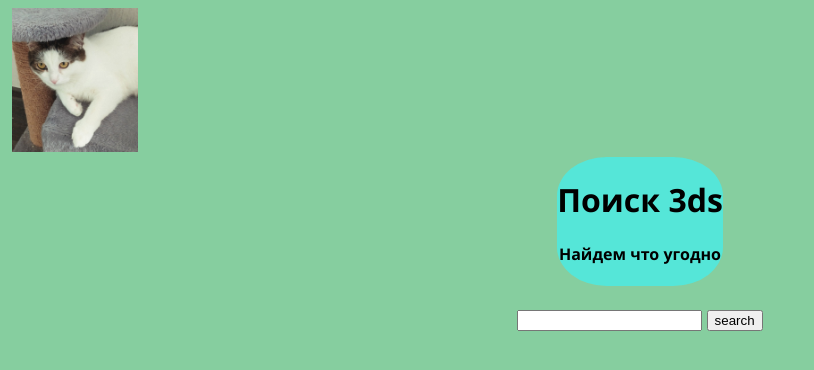
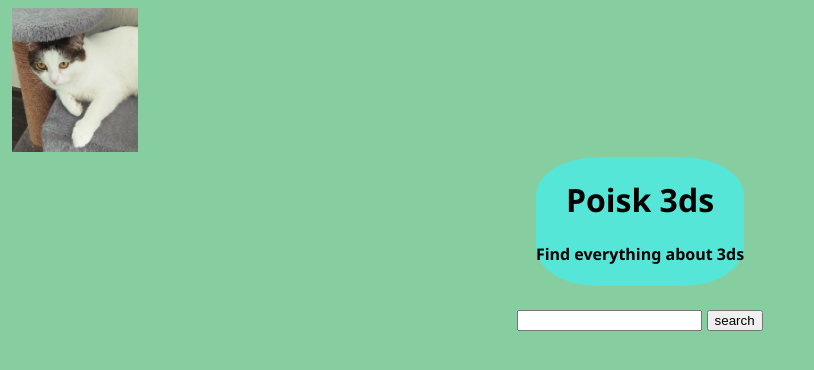
Before and after one commit to oleggfgd-alt/3ds-poisk, a plain HTML site: page index.html in a window 1280 px wide. Shown: the whole page, without its empty margins (0-814 px from the left). Drawn offline with Linux system fonts and the light colour scheme.

Commit message:
index.html

```diff
--- a/index.html
+++ b/index.html
@@ -26,8 +26,8 @@
     <img src="photo_2026-06-04_18-29-08.jpg" alt="Кот крутой" width="10%" height="10%">
     <br>
     <div class="name">
-    <h1>Поиск 3ds</h1>
-    <h4>Найдем что угодно</h4>
+    <h1>Poisk 3ds</h1>
+    <h4>Find everything about 3ds</h4>
     </div>
     <br>
     <br>
```
